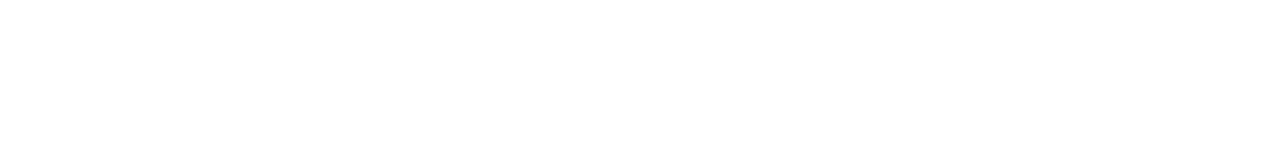
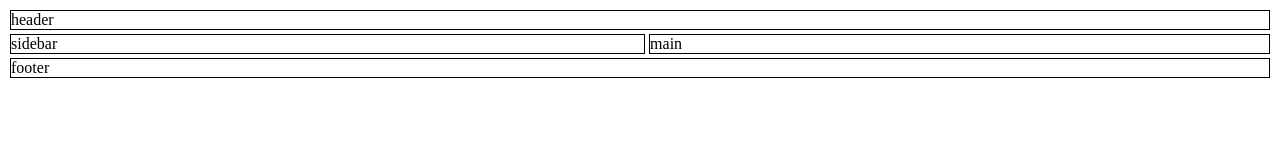
Before and after one commit to Marksolidor/ecommerse, a plain HTML site: page index.html in a window 1280 px wide. Drawn offline with Linux system fonts and the light colour scheme.

Commit message:
feat layout baseline

```diff
--- a/assets/css/style.css
+++ b/assets/css/style.css
@@ -0,0 +1,29 @@
+.header{
+    grid-area: header;
+}
+
+.sidebar{
+    grid-area: sidebar;
+}
+
+.main{
+    grid-area: main;
+}
+
+.footer{
+    grid-area: footer;
+}
+
+.grid-container{
+    display: grid;
+    grid-template-areas:
+    'header header'
+    'sidebar main'
+    'footer footer';
+
+}
+
+.box{
+    border: solid 1px black;
+    margin: 2px;
+}
--- a/index.html
+++ b/index.html
@@ -4,9 +4,15 @@
     <meta charset="UTF-8">
     <meta http-equiv="X-UA-Compatible" content="IE=edge">
     <meta name="viewport" content="width=device-width, initial-scale=1.0">
+    <link rel="stylesheet" href="assets/css/style.css">
     <title>Document</title>
 </head>
 <body>
-
+    <div class="grid-container">
+        <div class="header box">header</div>
+        <div class="sidebar box">sidebar</div>
+        <div class="main box">main</div>
+        <div class="footer box">footer</div>
+    </div>
 </body>
 </html>
```
